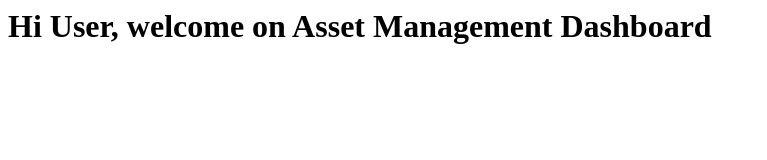
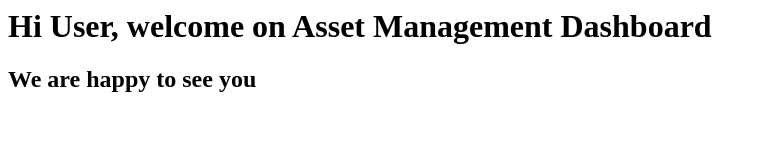
Before and after one commit to kolpcs/assetsmanager, a plain HTML site: page index.html in a window 1280 px wide. Shown: the whole page, without its empty margins (0-767 px from the left). Drawn offline with Linux system fonts and the light colour scheme.

Commit message:
update on index file

```diff
--- a/index.html
+++ b/index.html
@@ -4,6 +4,7 @@
   </head>
   <body>
   <h1>Hi User, welcome on Asset Management Dashboard </h1>
+  <h2>We are happy to see you</h2>
   </body>
 
 
```
